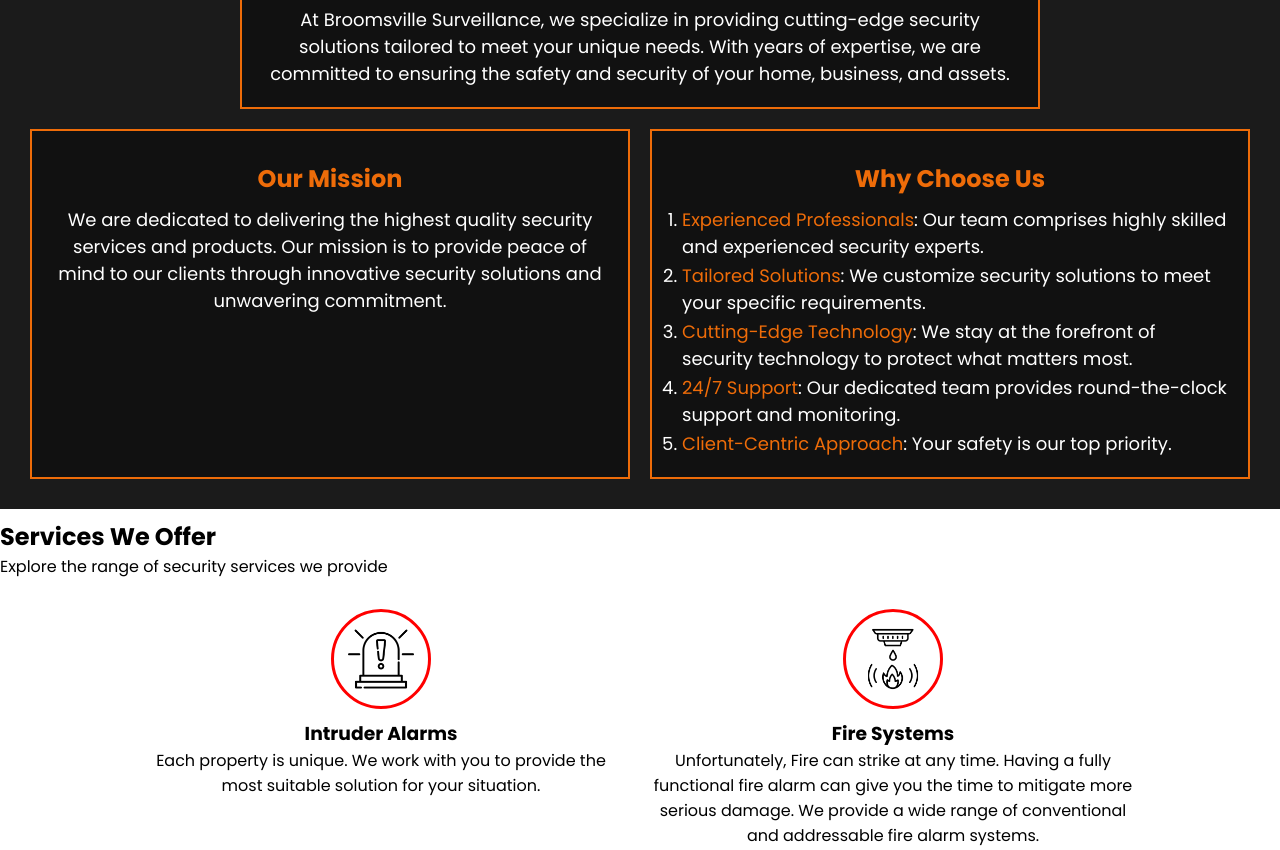
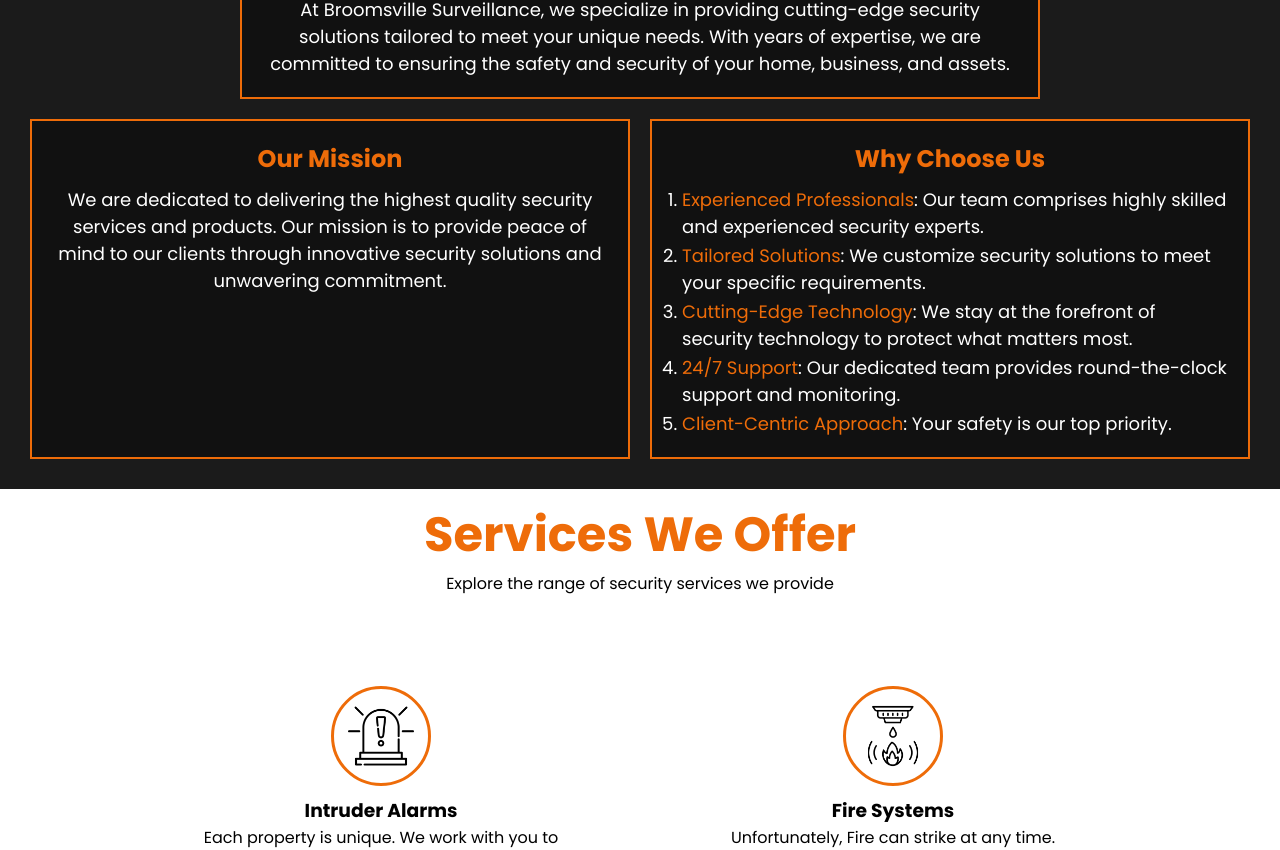
Before and after one commit to suleosmann/security-website, a React (Create React App) app: page / in a window 1280 px wide. Shown: the part 1161-2011 px from the top of the page. Built offline with nearby package versions, Linux system fonts and the light colour scheme.

Commit message:
Added some animation to service section

```diff
--- a/src/Components/css/services.css
+++ b/src/Components/css/services.css
@@ -1,13 +1,18 @@
 .service {
+  padding: 50px;
   text-align: center;
-  margin: 10px;
+  margin: 20px;
   width: 700px;
-
+  position: relative;
+  transition: transform 0.3s ease, box-shadow 0.3s ease;
 }
-
+.service:hover {
+  transform: scale(1.05); /* Scale up on hover */
+  box-shadow: 0 0 10px #ee6c09; /* Add a subtle shadow on hover */
+}
 .service-icon {
   background-color: #fff;
-  border: 3px solid red;
+  border: 3px solid #ee6c09;
   border-radius: 50%;
   width: 100px;
   height: 100px;
@@ -23,13 +28,14 @@
   padding:7px;
 }
 
-h2, h3 {
+h3 {
   margin-top: 10px;
 }
-.service h2, .service p{
+.services-section h2, .services-section p{
   text-align: center;
 }
-.service h2{
+.services-section h2{
+  margin-top: 10px;
   font-size: 48px;
   color:#ee6c09;
 }
```
